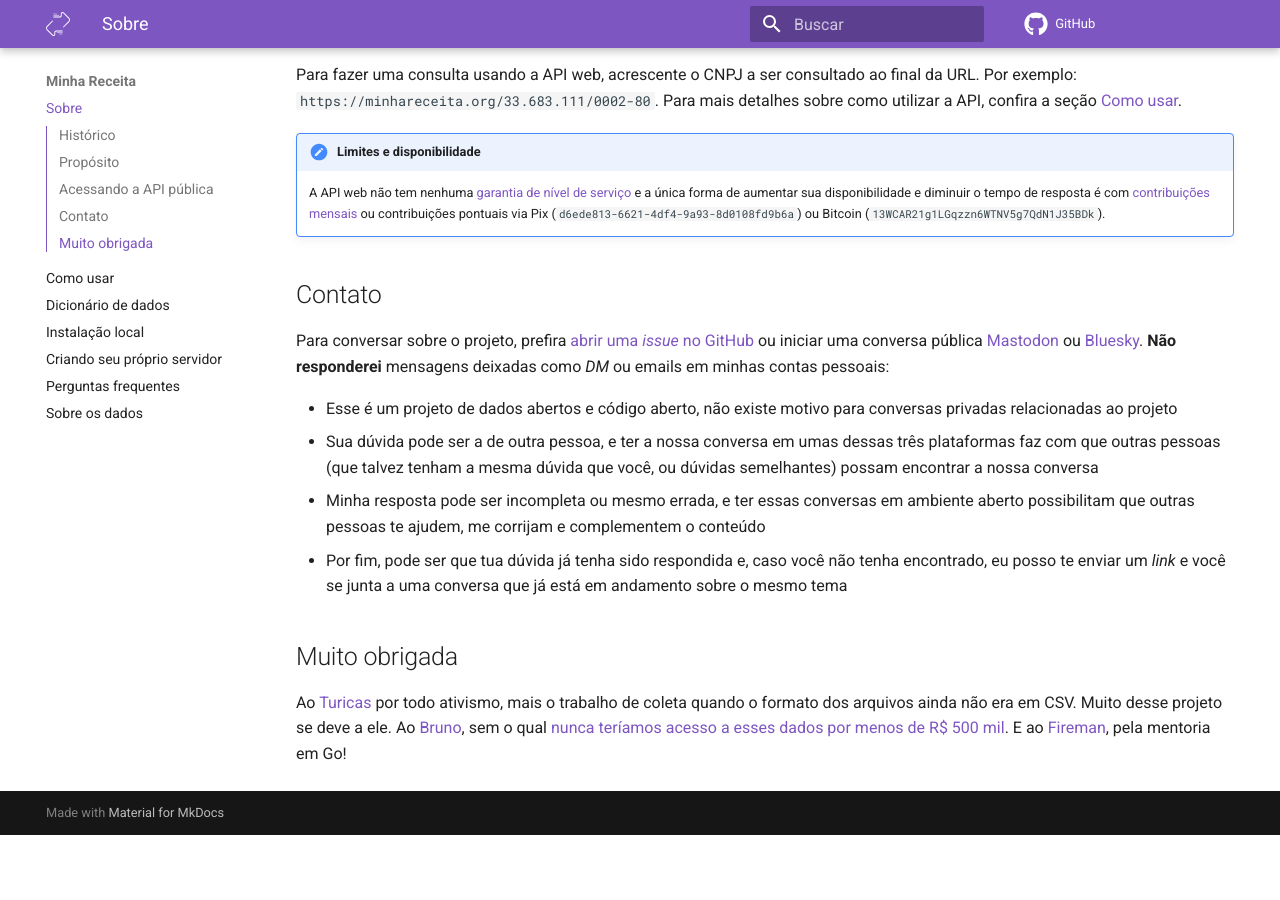
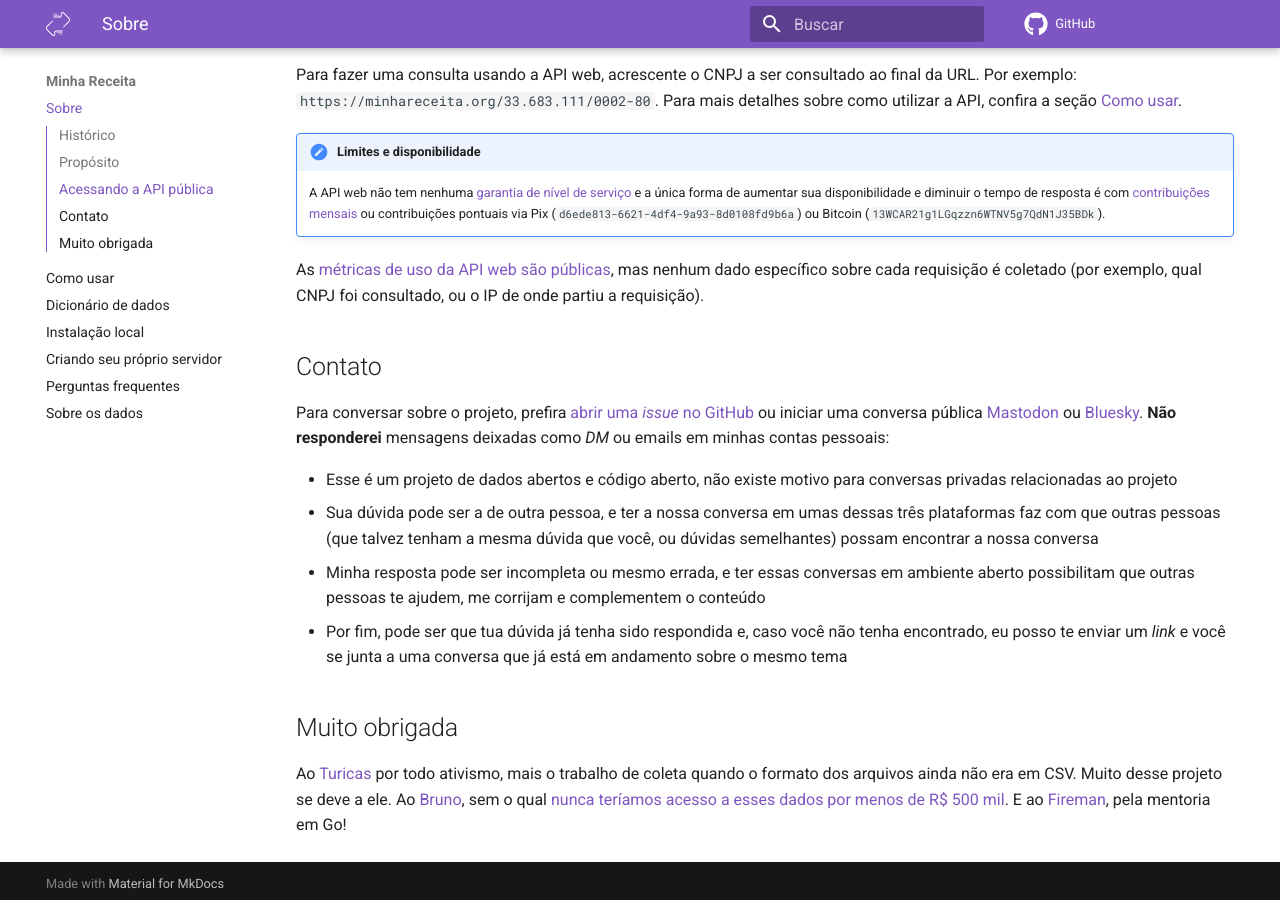
Before and after one commit to cuducos/minha-receita, an MkDocs documentation site: the page built from docs/index.md, in a window 1280 px wide and 900 px high, scrolled down 769 px. Built offline with MkDocs 1.6.1 and Material for MkDocs 9.7.7, drawn with Linux system fonts in a browser that asks for light colours; comment, search, counter and statistics services are not loaded; before the commit the page ends 1604 px from its top, so only the background shows below that.

Commit message:
Adds links to Grafana

```diff
--- a/docs/index.md
+++ b/docs/index.md
@@ -22,6 +22,8 @@ Para fazer uma consulta usando a API web, acrescente o CNPJ a ser consultado ao
 !!! important "Limites e disponibilidade"
     A API web não tem nenhuma [garantia de nível de serviço](https://pt.wikipedia.org/wiki/Acordo_de_n%C3%ADvel_de_servi%C3%A7o) e a única forma de aumentar sua disponibilidade e diminuir o tempo de resposta é com [contribuições mensais](https://github.com/sponsors/cuducos) ou contribuições pontuais via Pix (`d6ede813-6621-4df4-9a93-8d0108fd9b6a`) ou Bitcoin (`13WCAR21g1LGqzzn6WTNV5g7QdN1J35BDk`).
 
+As [métricas de uso da API web são públicas](https://metrics.minhareceita.org), mas nenhum dado específico sobre cada requisição é coletado (por exemplo, qual CNPJ foi consultado, ou o IP de onde partiu a requisição).
+
 ## Contato
 
 Para conversar sobre o projeto, prefira [abrir uma _issue_ no GitHub](https://github.com/cuducos/minha-receita/issues/new) ou iniciar uma conversa pública [Mastodon](https://mastodon.social/@cuducos) ou [Bluesky](https://bsky.app/profile/cuducos.me). **Não responderei** mensagens deixadas como _DM_ ou emails em minhas contas pessoais:
```
Also changed, not shown: README.md (+2 -1 lines).
